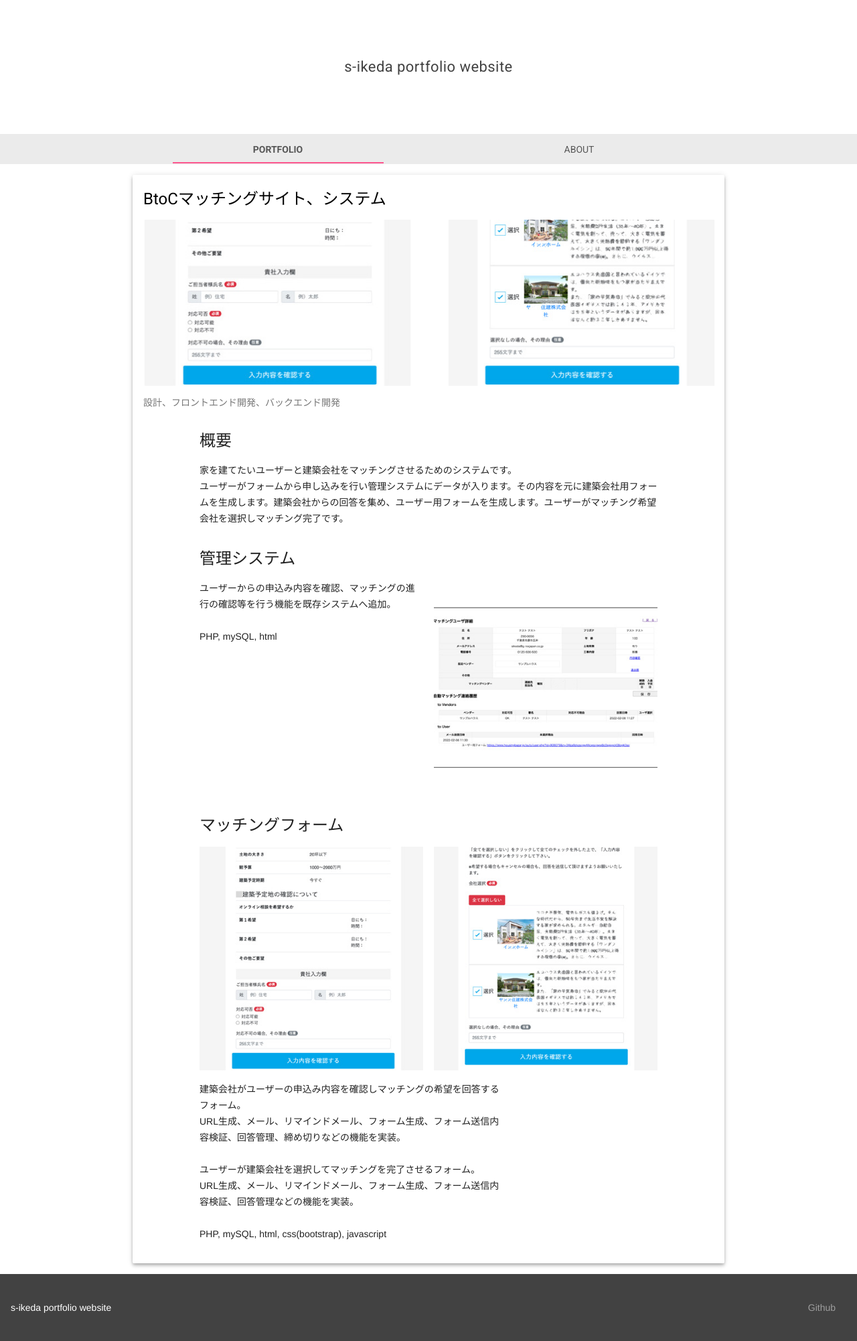
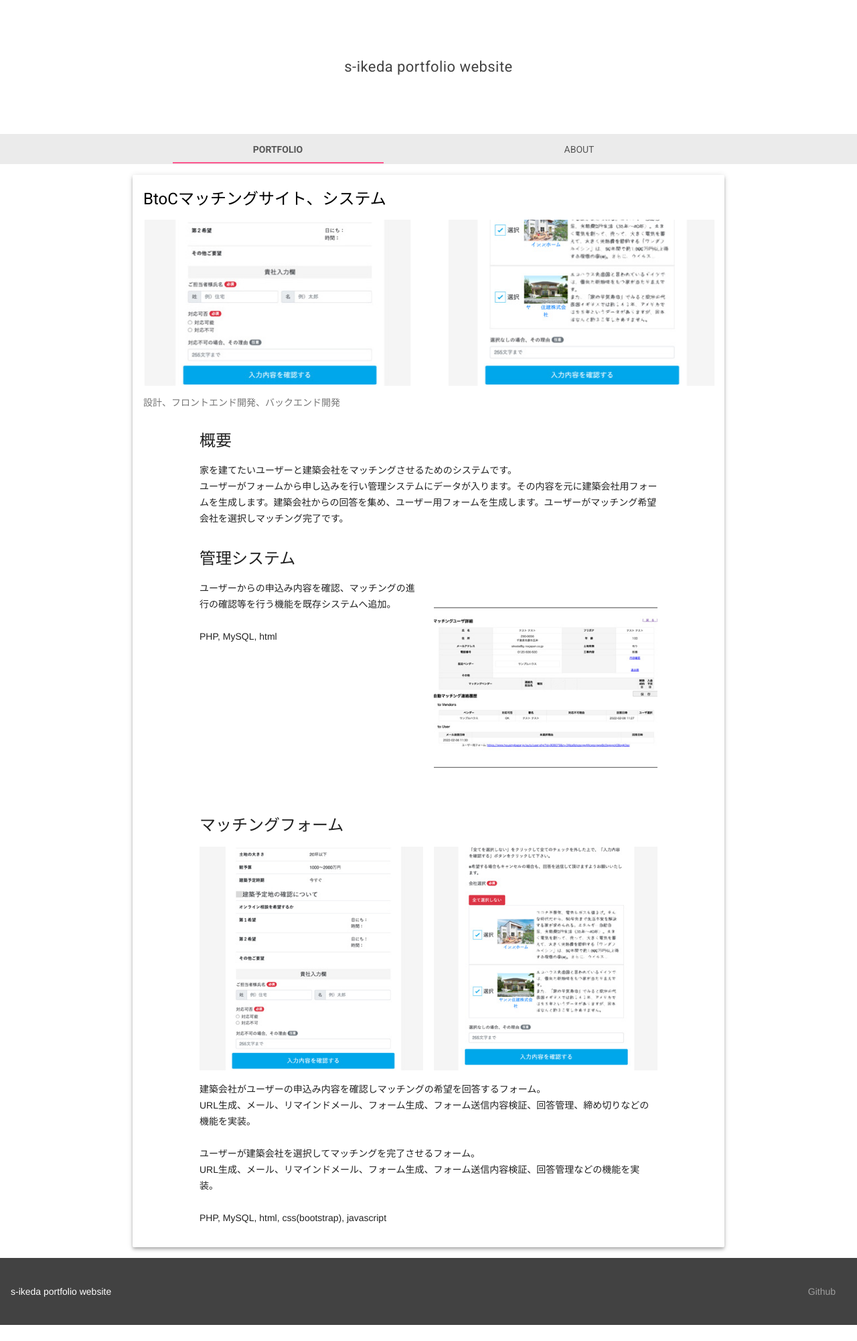
Before and after one commit to s-ike/portfolio, a Jekyll site: the page built from portfolio-matching.html, in a window 1280 px wide. Shown: the whole page at 67% size. Built offline with Jekyll 4.4.1, drawn with Linux system fonts in a browser that asks for light colours.

Commit message:
update style & fix typo

```diff
--- a/_data/career.yml
+++ b/_data/career.yml
@@ -13,11 +13,11 @@
 - when: "2016.6 - 2016.7"
   desc: "電子書籍API改修（Java, PostgreSQL）"
 - when: "2017.8 - 2018.11"
-  desc: "ECサイト改修（PHP, ec-cube, mySQL, html, css）"
+  desc: "ECサイト改修（PHP, ec-cube, MySQL, html, css）"
 - when: "2017.10 - 現在"
-  desc: "自社サービスサイト改修（PHP, mySQL, html, css, javascript, jQuery）"
+  desc: "自社サービスサイト改修（PHP, MySQL, html, css, javascript, jQuery）"
 - when: "2017.10 - 現在"
-  desc: "社内イントラ改修（PHP, codeigniter, mySQL, Apache, html, javascript）"
+  desc: "社内イントラ改修（PHP, codeigniter, MySQL, Apache, html, javascript）"
 - when: "2020.8"
   desc: "42Tokyo Piscine（入学選考会）参加"
 - when: "2020.10 - 現在"
--- a/_data/portfolio.yml
+++ b/_data/portfolio.yml
@@ -2,7 +2,7 @@
   img: "work-matching.jpg"
   desc1: "BtoCマッチングサイト、システム."
   desc2: "個人制作."
-  desc3: "PHP, mySQL, html, css, bootstrap, javascript."
+  desc3: "PHP, MySQL, html, css, bootstrap, javascript."
   desc4: "2021.4 - 2021.8"
   link: "portfolio-matching.html"
   link_str: "Read more"
--- a/portfolio-matching.html
+++ b/portfolio-matching.html
@@ -28,7 +28,7 @@ title: s-ikeda portfolio | BtoCマッチングサイト、システム
                     <p>
                         ユーザーからの申込み内容を確認、マッチングの進行の確認等を行う機能を既存システムへ追加。<br>
                         <br>
-                        PHP, mySQL, html
+                        PHP, MySQL, html
                     </p>
                 </div>
                 <div class="mdl-cell mdl-cell--6-col">
@@ -52,7 +52,7 @@ title: s-ikeda portfolio | BtoCマッチングサイト、システム
                 <div class="mdl-cell mdl-cell--6-col">
                     <img class="article-image" src="/assets/images/portfolio-matching-04.jpg" border="0" alt="">
                 </div>
-                <div class="mdl-cell mdl-cell--8-col mdl-card__supporting-text no-padding text-content">
+                <div class="mdl-cell mdl-cell--12-col mdl-card__supporting-text no-padding text-content">
                     <p>
                         建築会社がユーザーの申込み内容を確認しマッチングの希望を回答するフォーム。<br>
                         URL生成、メール、リマインドメール、フォーム生成、フォーム送信内容検証、回答管理、締め切りなどの機能を実装。<br>
@@ -60,7 +60,7 @@ title: s-ikeda portfolio | BtoCマッチングサイト、システム
                         ユーザーが建築会社を選択してマッチングを完了させるフォーム。<br>
                         URL生成、メール、リマインドメール、フォーム生成、フォーム送信内容検証、回答管理などの機能を実装。<br>
                         <br>
-                        PHP, mySQL, html, css(bootstrap), javascript
+                        PHP, MySQL, html, css(bootstrap), javascript
                     </p>
                 </div>
             </div>
```
